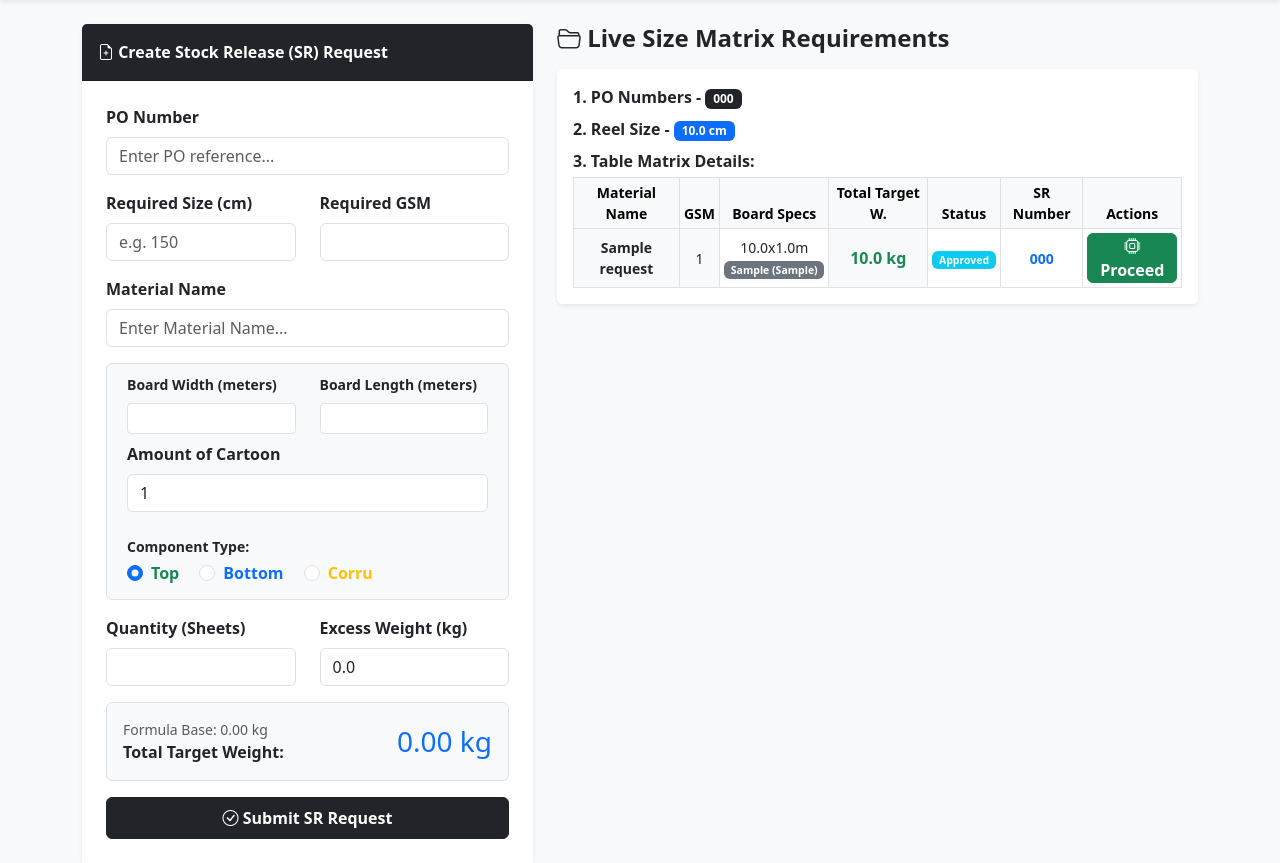
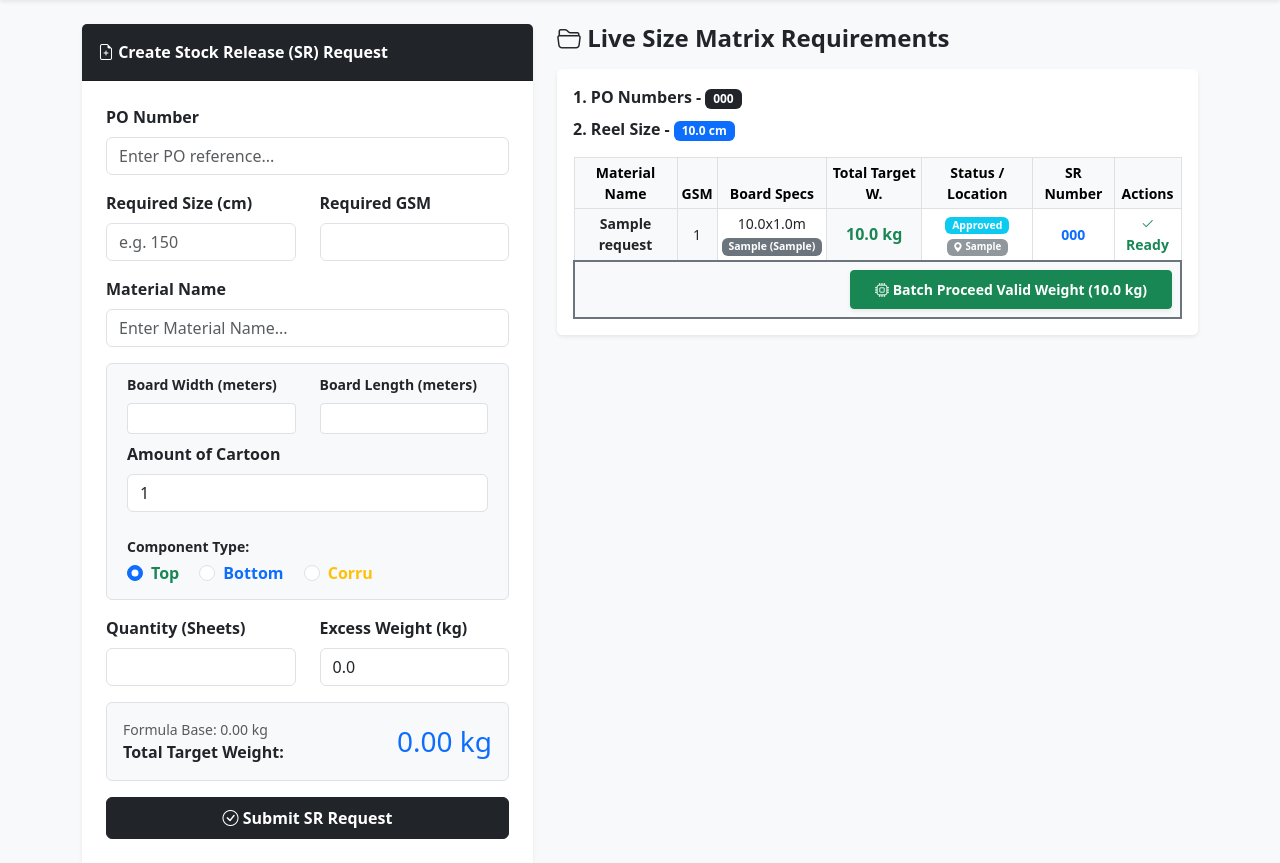
Before and after one commit to viscorquality-ux/Reel-Stock-Management, a Flask app: page /sr_request in a window 1280 px wide. Shown: the part 56-919 px from the top of the page. Run offline with Flask 3, Linux system fonts and the light colour scheme; the visitor is signed in with stand-in values (Sample User, id 1); tables that the repository leaves empty hold one stand-in row (values such as "Sample post").

Commit message:
Update sr_request.html

```diff
--- a/templates/sr_request.html
+++ b/templates/sr_request.html
@@ -149,9 +149,8 @@
                     <div class="card-body bg-white p-3 rounded">
                         <div class="mb-2"><strong>1. PO Numbers - </strong> <span class="badge bg-dark">{{ info.po_list|join(', ') }}</span></div>
                         <div class="mb-2"><strong>2. Reel Size - </strong> <span class="badge bg-primary text-white">{{ size }} cm</span></div>
-                        <div class="mt-2"><strong>3. Table Matrix Details:</strong></div>
 
-                        <div class="table-responsive mt-1">
+                        <div class="table-responsive mt-3">
                             <table class="table table-bordered table-sm align-middle mb-0 text-center">
                                 <thead class="table-light small">
                                     <tr>
@@ -159,7 +158,7 @@
                                         <th>GSM</th>
                                         <th>Board Specs</th>
                                         <th>Total Target W.</th>
-                                        <th>Status</th>
+                                        <th>Status / Location</th>
                                         <th>SR Number</th>
                                         <th>Actions</th>
                                     </tr>
@@ -189,6 +188,7 @@
                                             <td class="align-middle">
                                                 {% if sr.status == 'Pending' %}<span class="badge bg-warning text-dark">Pending</span>
                                                 {% else %}<span class="badge bg-info">Approved</span>{% endif %}
+                                                <br><span class="badge bg-secondary opacity-75 mt-1" style="font-size: 0.7em;"><i class="bi bi-geo-alt-fill"></i> {{ sr.warehouse }}</span>
                                             </td>
 
                                             <td class="fw-bold text-primary align-middle">{{ sr.sr_number or 'N/A' }}</td>
@@ -196,16 +196,16 @@
                                             <td class="align-middle">
                                                 <div class="d-flex gap-1 justify-content-center">
                                                     {% if sr.status == 'Pending' %}
-                                                        {% if user_role not in ['programmer1', 'programmer2', 'dataop1', 'dataop2'] %}
+                                                        {% if (user_role == 'dataop1' and sr.warehouse == 'Viscor Lanka') or (user_role == 'dataop2' and sr.warehouse == 'Packwell') or user_role == 'admin' %}
                                                         <form action="/approve_sr/{{ sr.id }}" method="POST"><button class="btn btn-xs btn-warning text-dark py-0 px-1 fw-bold">Approve</button></form>
                                                         {% endif %}
 
-                                                        {% if user_role in ['programmer1', 'programmer2', 'admin'] %}
+                                                        {% if (user_role == 'programmer1' and sr.warehouse == 'Viscor Lanka') or (user_role == 'programmer2' and sr.warehouse == 'Packwell') or user_role == 'admin' %}
                                                         <button class="btn btn-xs btn-primary py-0 px-1 fw-bold" data-bs-toggle="modal" data-bs-target="#editSrModal{{ sr.id }}">Edit</button>
                                                         {% endif %}
 
-                                                    {% elif sr.status == 'Approved' and user_role not in ['programmer1', 'programmer2', 'super1', 'super2'] %}
-                                                        <form action="/proceed_sr_batch/{{ sr.id }}" method="POST"><button class="btn btn-xs btn-success py-0 px-1 fw-bold"><i class="bi bi-cpu"></i> Proceed</button></form>
+                                                    {% elif sr.status == 'Approved' %}
+                                                        <span class="text-success fw-bold"><i class="bi bi-check2"></i> Ready</span>
                                                     {% else %}<span class="text-muted small">Locked</span>{% endif %}
                                                 </div>
                                             </td>
@@ -260,6 +260,33 @@
                                             </div>
                                         </div>
                                         {% endfor %}
+
+                                        {% if user_role in ['dataop1', 'dataop2', 'admin'] %}
+                                            {% set valid_batch = namespace(value=false) %}
+                                            {% set batch_weight = namespace(value=0) %}
+
+                                            {% for sr in group.srs %}
+                                                {% if sr.status == 'Approved' %}
+                                                    {% if (user_role == 'dataop1' and sr.warehouse in ['Viscor Lanka', 'Any']) or (user_role == 'dataop2' and sr.warehouse in ['Packwell', 'Any']) or user_role == 'admin' %}
+                                                        {% set valid_batch.value = true %}
+                                                        {% set batch_weight.value = batch_weight.value + sr.total_weight %}
+                                                    {% endif %}
+                                                {% endif %}
+                                            {% endfor %}
+
+                                            {% if valid_batch.value %}
+                                            <tr>
+                                                <td colspan="7" class="bg-light text-end p-2 border-bottom border-secondary border-2">
+                                                    <form action="/proceed_sr_batch" method="POST" class="m-0">
+                                                        <input type="hidden" name="material_name" value="{{ group.material_name }}">
+                                                        <input type="hidden" name="gsm" value="{{ group.gsm }}">
+                                                        <input type="hidden" name="reel_size" value="{{ size }}">
+                                                        <button type="submit" class="btn btn-sm btn-success fw-bold px-4 py-2 shadow-sm"><i class="bi bi-cpu"></i> Batch Proceed Valid Weight ({{ batch_weight.value | round(2) }} kg)</button>
+                                                    </form>
+                                                </td>
+                                            </tr>
+                                            {% endif %}
+                                        {% endif %}
                                     {% endfor %}
                                 </tbody>
                             </table>
```
